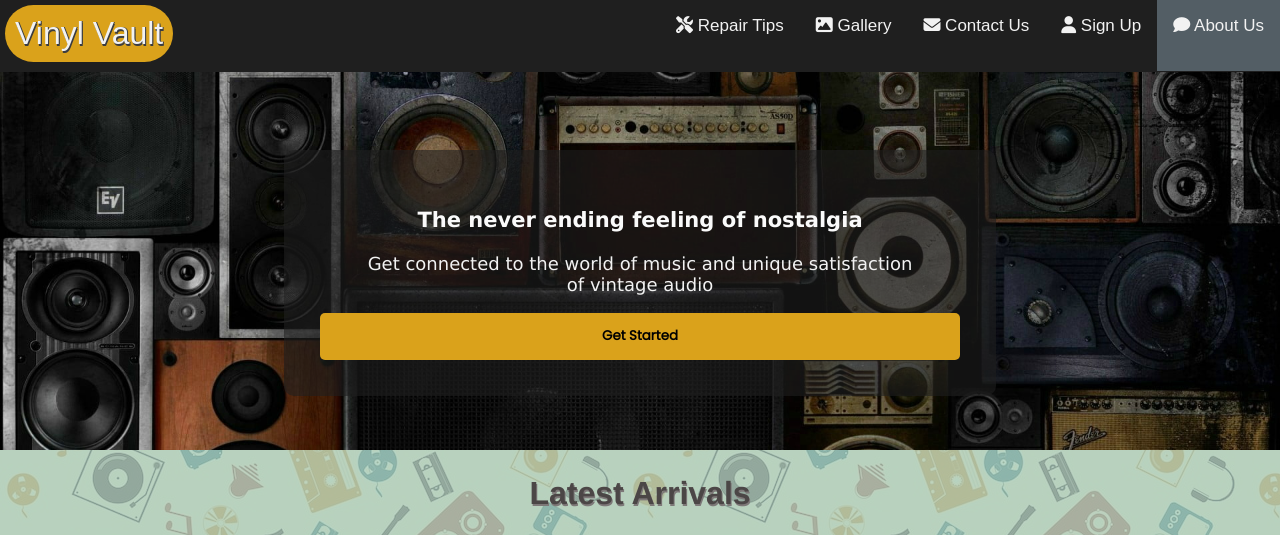
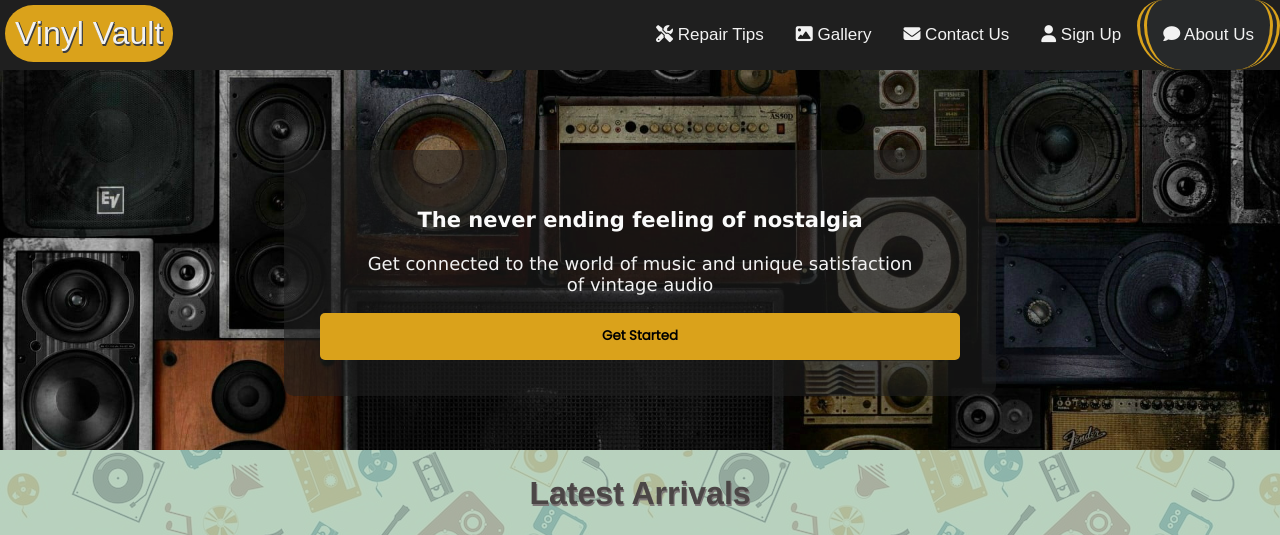
Before and after one commit to Tomsu-Gamer/VinylVault, a plain HTML site: page index.html in a window 1280 px wide. In both pictures the pointer is over the link "About Us". Shown: the top 535 px of the page. Drawn offline with Linux system fonts and the light colour scheme; a web font is replaced by a local one.

Commit message:
updated height and padding
sets a new height for top nav
sets a new padding

```diff
--- a/styles/styles.css
+++ b/styles/styles.css
@@ -17,6 +17,8 @@ nav.topnav{
   top: 0;
   z-index: 2;
   overflow: hidden;
+  /* set a new height for the top nav */
+  height: 70px;
 }
 
 .topnav a{
@@ -27,7 +29,8 @@ nav.topnav{
   color: #f2f2f2;
   text-align: center;
   display: block;
-  padding-bottom: 35px;
+  padding-bottom: 25px;/*added new bottom padding for  */
+  padding-top: 25px;
 }
 
 .topnav a:first-child{
@@ -39,7 +42,11 @@ nav.topnav{
 }
 
 .links:hover{
-  background-color: #535E65;
+  border-width: 0px 10px 0px 10px;
+  border-style: double;
+  border-color: #DAA21B;
+  border-radius: 40px 40px 70px 70px;
+  background-color: #535e652c;
 }
 
 section.image{
```
